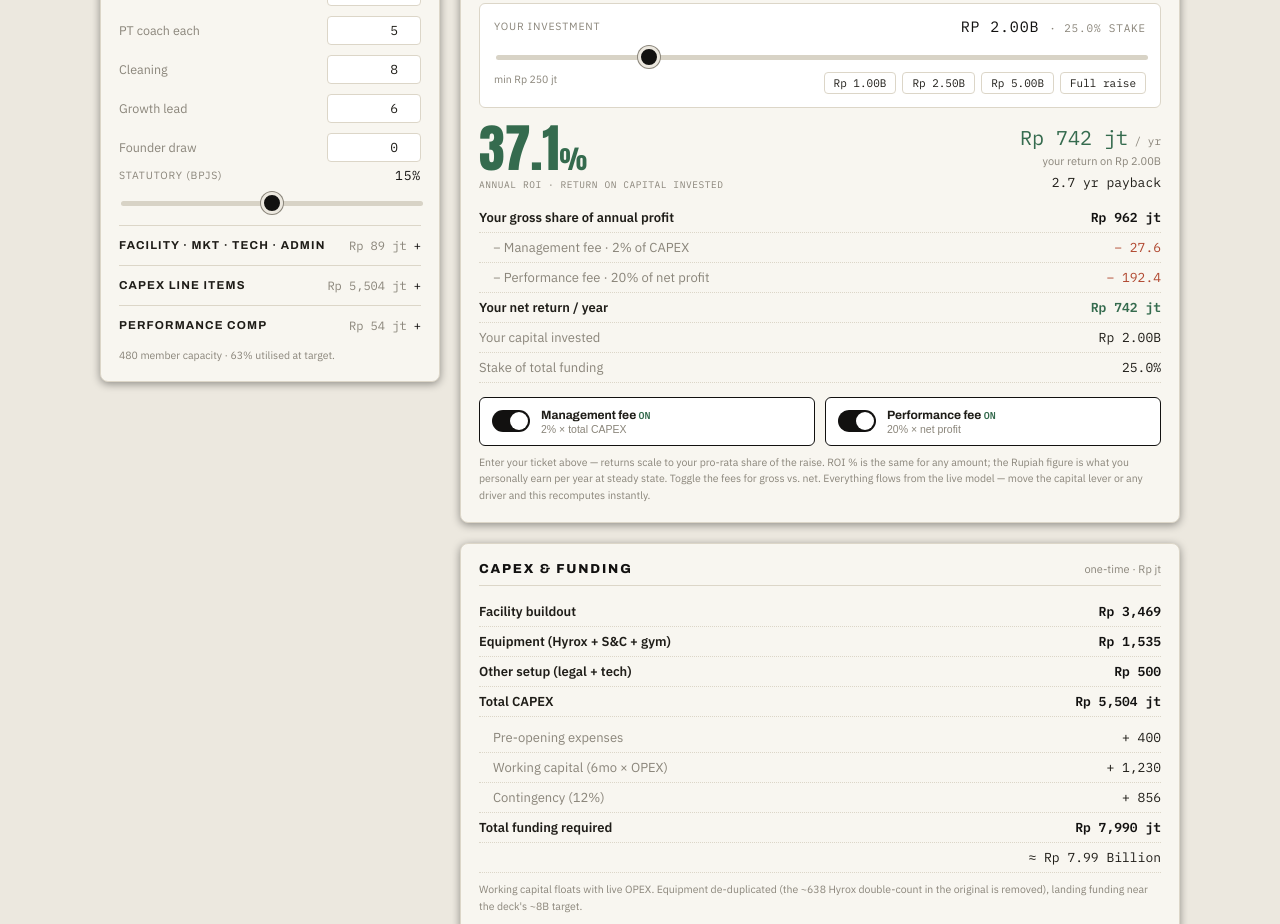
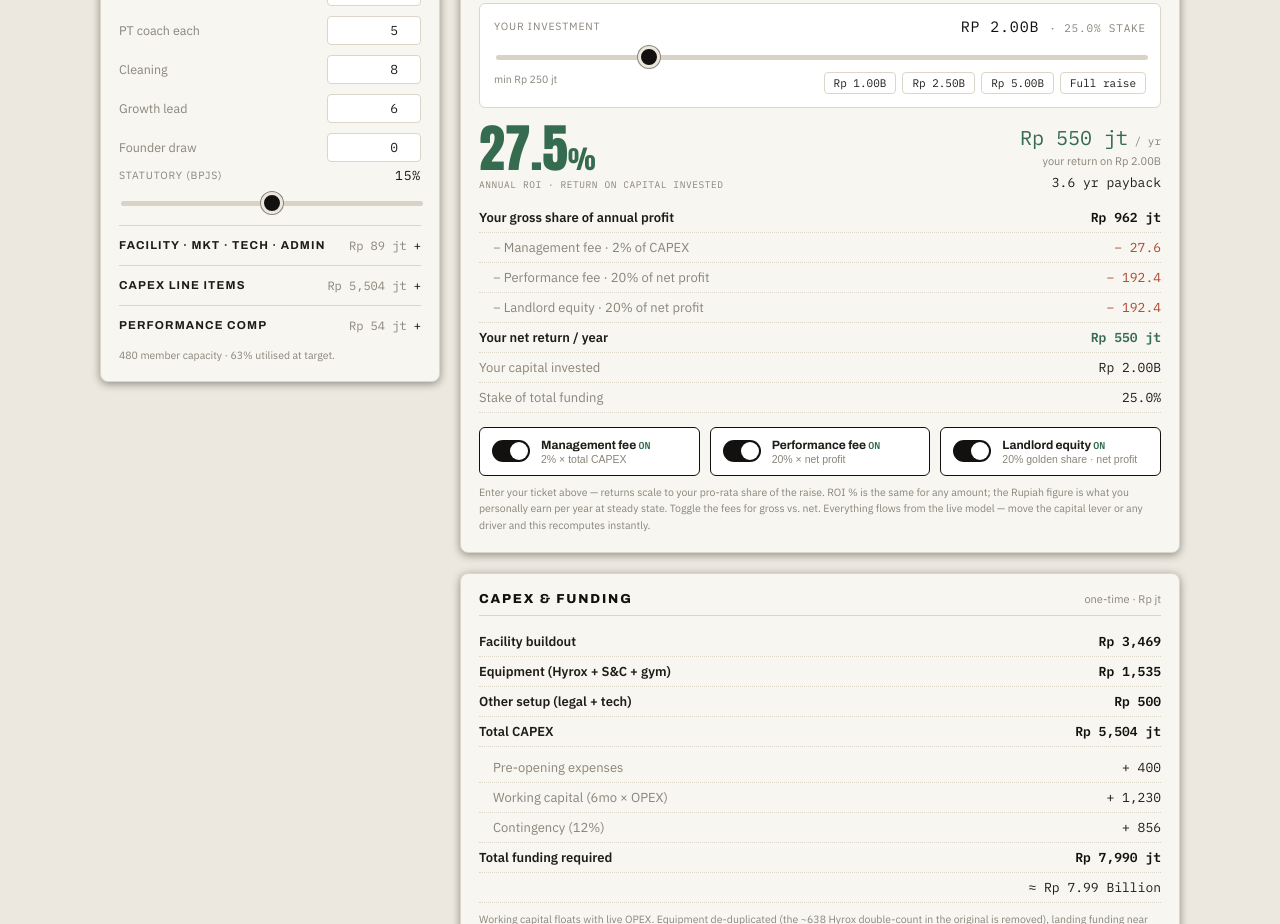
Before and after one commit to erdiantomy/sirastudio, a React (Vite) app: page / in a window 1280 px wide. Shown: the part 5060-5984 px from the top of the page. Built offline with nearby package versions, Linux system fonts and the light colour scheme.

Commit message:
ROI: add landlord 20% equity (golden share) as third net-profit deduction with toggle

```diff
--- a/src/App.jsx
+++ b/src/App.jsx
@@ -171,7 +171,7 @@ export default function App() {
   const [memberProbe, setMemberProbe] = useState(300);
   const [scale, setScale] = useState({ fac: 1, mkt: 1, tech: 1, adm: 1 });
   const [capital, setCapital] = useState(7.99);
-  const [fees, setFees] = useState({ mgmt: true, perf: true });
+  const [fees, setFees] = useState({ mgmt: true, perf: true, land: true });
   const [ticket, setTicket] = useState(2000); // investor capital in jt (Rp 2B default)
   const [open, setOpen] = useState({ rev: true, capex: false, opex: true, fac: false, mkt: false, comp: false });
 
@@ -637,8 +637,9 @@ export default function App() {
               {(() => {
                 const annual = m.noi * 12;                          // gross annual net profit (jt)
                 const mgmt = 0.02 * m.totalCapex;                   // 2% of total CAPEX (jt)
-                const perf = 0.20 * annual;                         // 20% of net profit (jt)
-                const netProject = annual - (fees.mgmt ? mgmt : 0) - (fees.perf ? perf : 0); // distributable to all investors
+                const perf = 0.20 * annual;                         // 20% of net profit — operator carry (jt)
+                const land = 0.20 * annual;                         // 20% of net profit — landlord golden share (jt)
+                const netProject = annual - (fees.mgmt ? mgmt : 0) - (fees.perf ? perf : 0) - (fees.land ? land : 0); // distributable to cash investors
                 const roi = m.totalFunding > 0 ? (netProject / m.totalFunding) * 100 : 0;     // ROI % (same for any ticket)
                 const tk = Math.min(Math.max(ticket, 0), m.totalFunding);
                 const share = m.totalFunding > 0 ? tk / m.totalFunding : 0;                    // investor's stake of the raise
@@ -684,13 +685,14 @@ export default function App() {
                       <Row l="Your gross share of annual profit" v={`Rp ${fmt(myGross, 0)} jt`} strong />
                       <Row l="− Management fee · 2% of CAPEX" v={fees.mgmt ? `− ${fmt(0.02 * m.totalCapex * share, 1)}` : "— off"} sub dim color={fees.mgmt ? EMBER : MUT} />
                       <Row l="− Performance fee · 20% of net profit" v={fees.perf ? `− ${fmt(perf * share, 1)}` : "— off"} sub dim color={fees.perf ? EMBER : MUT} />
+                      <Row l="− Landlord equity · 20% of net profit" v={fees.land ? `− ${fmt(land * share, 1)}` : "— off"} sub dim color={fees.land ? EMBER : MUT} />
                       <Row l="Your net return / year" v={tFmt(myReturn)} color={rp} strong />
                       <Row l="Your capital invested" v={tFmt(tk)} dim />
                       <Row l="Stake of total funding" v={`${fmt(share * 100, 1)}%`} dim />
                     </div>
                     {/* fee toggles */}
                     <div style={{ display: "flex", gap: 10, flexWrap: "wrap", marginTop: 14 }}>
-                      {[["mgmt", "Management fee", "2% × total CAPEX"], ["perf", "Performance fee", "20% × net profit"]].map(([key, label, detail]) => (
+                      {[["mgmt", "Management fee", "2% × total CAPEX"], ["perf", "Performance fee", "20% × net profit"], ["land", "Landlord equity", "20% golden share · net profit"]].map(([key, label, detail]) => (
                         <button key={key} onClick={() => setFees((s) => ({ ...s, [key]: !s[key] }))}
                           style={{ flex: "1 1 180px", display: "flex", alignItems: "center", gap: 11, background: SURF2, border: `1px solid ${fees[key] ? BONE : LINE}`, borderRadius: 6, padding: "10px 12px", cursor: "pointer", textAlign: "left", transition: "border-color .15s" }}>
                           <span style={{ width: 38, height: 22, borderRadius: 999, background: fees[key] ? BONE : LINE, position: "relative", flexShrink: 0, transition: "background .15s" }}>
```
